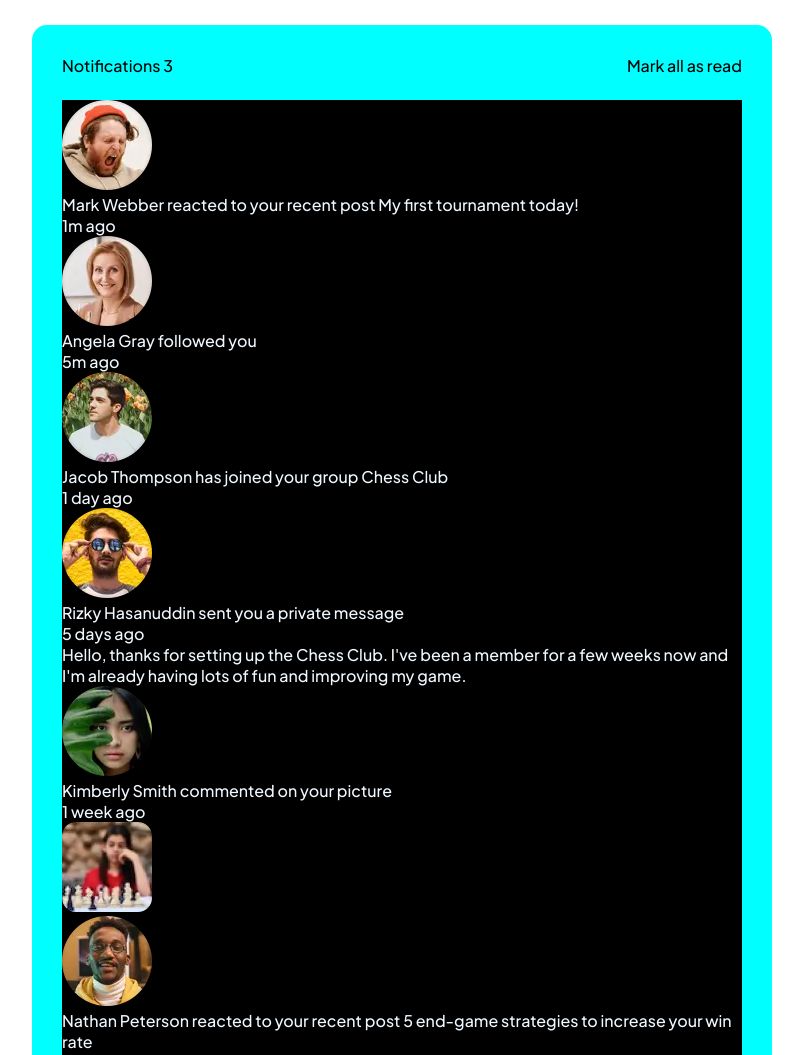
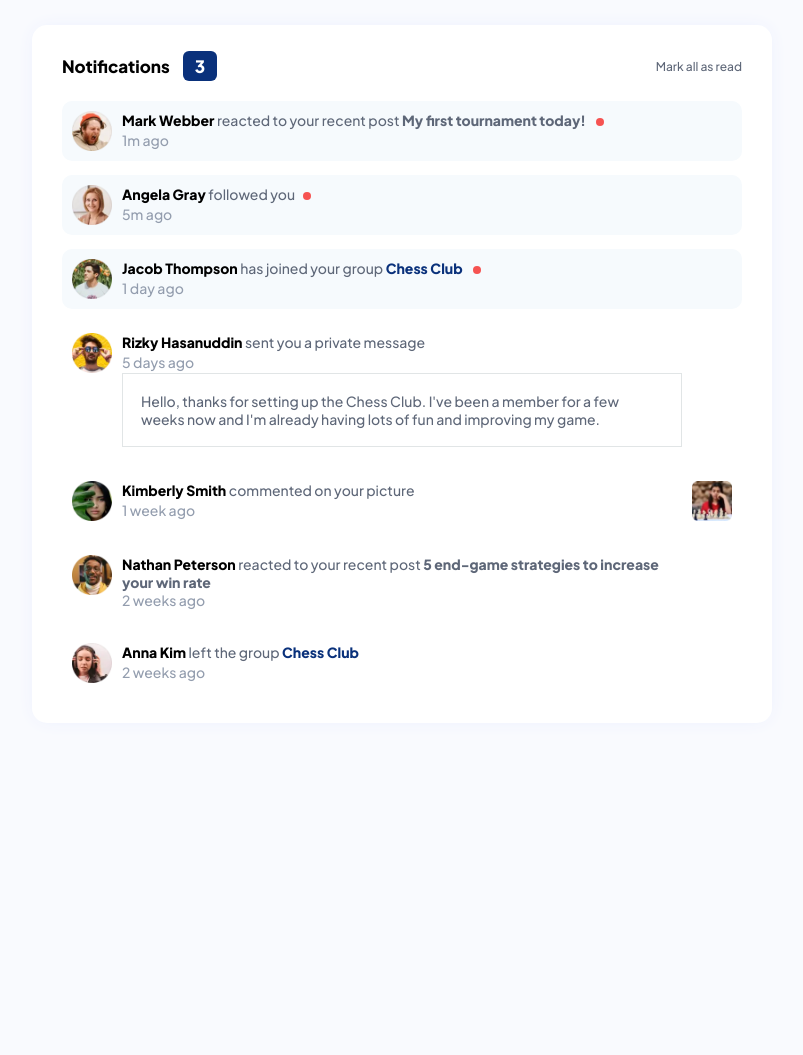
Before and after one commit to RodCri/Notifications-page, a plain HTML site: page index.html in a window 1280 px wide. Shown: the top 1055 px of the page, without its empty margins (238-1041 px from the left). After the commit the page ends 800 px from the top, so only its background shows below. Drawn offline with Linux system fonts and the light colour scheme.

Commit message:
add style desktop and function message read in the notifications

```diff
--- a/index.html
+++ b/index.html
@@ -14,26 +14,26 @@
   <main class="content">
     <section class="notifications">
       <header class="notifications__count">
-        <p class="count">Notifications <span>3</span></p>
+        <p class="count">Notifications <span class="number">3</span></p>
         <p class="mark-all">Mark all as read</p>
       </header>
       <section class="messages">
-        <div class="message note">
+        <div class="message note-noread">
           <img src="assets/images/avatar-mark-webber.webp" alt="" class="message__avatar">
-          <p class="message__text"><span class="name">Mark Webber </span>reacted to your recent post My first tournament today! <span class="no-read"></span>
+          <p class="message__text"><span class="name">Mark Webber </span>reacted to your recent post <b>My first tournament today!</b> <span class="no-read"></span>
           <p class="message__time">1m ago</p></p>
         </div>
-        <div class="message note">
+        <div class="message note-noread">
           <img src="assets/images/avatar-angela-gray.webp" alt="" class="message__avatar">
           <p class="message__text"><span class="name">Angela Gray </span>followed you<span class="no-read"></span>
           <p class="message__time">5m ago</p></p>
         </div>
-        <div class="message note">
+        <div class="message note-noread">
           <img src="assets/images/avatar-jacob-thompson.webp" alt="" class="message__avatar">
-          <p class="message__text"><span class="name">Jacob Thompson </span>has joined your group<span class="no-read"></span> <span class="category">Chess Club</span>
+          <p class="message__text"><span class="name">Jacob Thompson </span>has joined your group <span class="category">Chess Club</span> <span class="no-read"></span>
           <p class="message__time">1 day ago</p></p>
         </div>
-        <div class="message message--post note">
+        <div class="message message--post note-read">
           <img src="assets/images/avatar-rizky-hasanuddin.webp" alt="" class="message__avatar">
           <p class="message__text"><span class="name">Rizky Hasanuddin </span>sent you a private message
           <p class="message__time"> 5 days ago</p></p>
@@ -42,20 +42,20 @@
               I'm already having lots of fun and improving my game.</p>
           </div>
         </div>
-        <div class="message note">
+        <div class="message note-read">
           <img src="assets/images/avatar-kimberly-smith.webp" alt="" class="message__avatar">
           <p class="message__text"><span class="name">Kimberly Smith </span>commented on your picture
           <p class="message__time">1 week ago</p></p>
           <img src="assets/images/image-chess.webp" alt="" class="message__img">
         </div>
-        <div class="message note">
+        <div class="message note-read">
           <img src="assets/images/avatar-nathan-peterson.webp" alt="" class="message__avatar">
-          <p class="message__text"><span class="name">Nathan Peterson </span>reacted to your recent post 5 end-game strategies to increase your win rate
+          <p class="message__text"><span class="name">Nathan Peterson </span>reacted to your recent post <b>5 end-game strategies to increase your win rate</b>
           <p class="message__time">2 weeks ago</p></p>
         </div>
-        <div class="message note">
+        <div class="message note-read">
           <img src="assets/images/avatar-anna-kim.webp" alt="" class="message__avatar">
-          <p class="message__text"><span class="name">Anna Kim </span>left the group Chess Club
+          <p class="message__text"><span class="name">Anna Kim </span>left the group <span class="category">Chess Club</span>
           <p class="message__time">2 weeks ago</p></p>
         </div>
       </section>
--- a/js/main.js
+++ b/js/main.js
@@ -0,0 +1,35 @@
+'use strict';
+
+const privateMessage = document.querySelector('.message--post')
+const messageInfo = document.querySelector('.message__info')
+const markAll = document.querySelector('.mark-all');
+const message = document.querySelectorAll('.message');
+const number = document.querySelector('.number');
+const noRead = document.querySelectorAll('.no-read');
+let notificationNumber = parseInt(number.childNodes[0].data);
+
+for(let i=0; i < message.length; i++) {
+  message[i].addEventListener('click', () =>{
+  message[i].style.backgroundColor = "#fff";
+  message[i].style.cursor = 'not-allowed'
+  for(let j = 0; j < noRead.length; j++){
+    noRead[i].style.backgroundColor = "#fff";
+  }
+  if(notificationNumber > 0) {
+    notificationNumber--;
+    document.querySelector('.number').textContent = notificationNumber;
+  }else {
+    document.querySelector('.number').textContent = 0;
+  }
+})
+  markAll.addEventListener('click', function(){
+    document.querySelector('.number').textContent = 0;
+    message[i].style.backgroundColor = "#fff";
+    for(let j = 0; j < noRead.length; j++){
+      noRead[i].style.backgroundColor = "#fff";
+    }
+  })
+ }
+ privateMessage.addEventListener('click', () => {
+  messageInfo.classList.toggle('hidden');
+ })
--- a/sass/style.scss
+++ b/sass/style.scss
@@ -11,6 +11,7 @@ html{
 body{
   font-size: 1.6rem;
   font-family: 'Plus Jakarta Sans', sans-serif;
+  background-color: #f9fafe;
 }
 .content{
   width: 100%;
@@ -19,10 +20,12 @@ body{
   justify-items: center;
   padding: 25px 0;
   .notifications{
-    background-color: aqua;
-    width: 90%;
+    background-color: #fff;
+    width: 95%;
     max-width: 740px;
     border-radius: 15px;
+    padding: 20px;
+    box-shadow: 0px 0px 19px -4px #e9eefe;
     @media(min-width:920px){
       padding: 30px;
     }
@@ -31,10 +34,109 @@ body{
       margin-bottom: 24px;
       justify-content: space-between;
       align-items: center;
+      .count{
+        font-size: 1.7rem;
+        font-weight: 800;
+        .number{
+          background-color: $blue;
+          color: $white;
+          padding: 4px 12px;
+          margin-left: 10px;
+          border-radius: 6px;
+        }
+      }
+      .mark-all{
+        font-size: 1.2rem;
+        color: $dark-grayish-blue;
+        cursor: pointer;
+      }
     }
     .messages{
-      background-color: black;
       color: aliceblue;
+      font-weight: 500;
+      display: flex;
+      flex-direction: column;
+      gap: 14px;
+      .note-noread{
+        background-color: #f6fafd;
+      }
+      .note-read{
+        background-color: #fff;
+      }
+      .message{
+        display: grid;
+        grid-template-columns: 40px calc(100% - 100px) 40px;
+        grid-template-rows: repeat(3, max-content);
+        column-gap: 10px;
+        row-gap: 6px;
+        padding: 10px;
+        border-radius: 10px;
+        @media (min-width:920px) {
+          row-gap: 0;
+        }
+        cursor: pointer;
+        &__avatar{
+          width: 40px;
+          height: 40px;
+          margin-right: 15px;
+          grid-column: 1;
+          grid-row: 1;
+          @media (min-width:920px) {
+            grid-column: 1;
+            grid-row: 1 / span 2;
+          }
+        }
+        &__text{
+          grid-column: 2;
+          grid-row: 1;
+          font-size: 1.4rem;
+          color: $dark-grayish-blue;
+          .name{
+            color: #000;
+            font-weight: 800;
+          }
+          .no-read{
+            display: inline-block;
+            width: 8px;
+            height: 8px;
+            background-color: $red;
+            border-radius: 50%;
+            margin-left: 8px;
+          }
+          .category{
+            color: $blue;
+            font-weight: 800;
+          }
+        }
+        &__time{
+          grid-column: 2;
+          grid-row: 2;
+          color: $grayish-blue;
+          font-size: 1.4rem;
+        }
+        &__info{
+          grid-column: 2;
+          grid-row: 3;
+          border: 1px solid #e1e5e6;
+          color: $dark-grayish-blue;
+          font-size: 1.4rem;
+          padding: 18px;
+        }
+        &__img{
+          width: 40px;
+          height: 40px;
+          grid-column: 3;
+          grid-row: 1;
+          @media (min-width:920px) {
+            grid-column: 3;
+            grid-row: 1 / span 2;
+          }
+        }
+      }
     }
   }
 }
+.hidden {
+  display: none;
+  transition: all .5s;
+}
```
Also changed, not shown: css/style.css, 1 other file.
